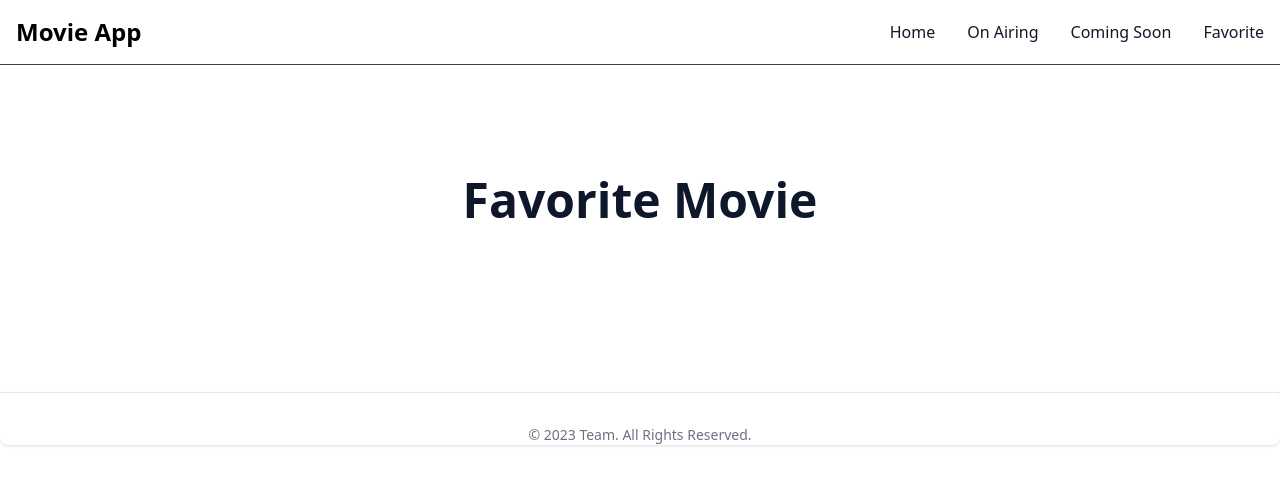
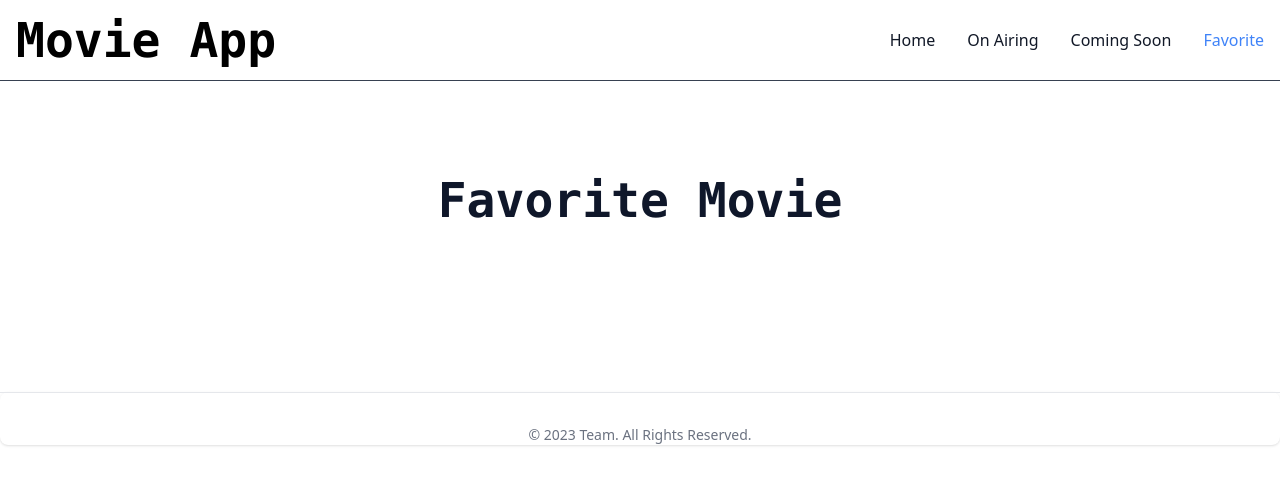
Before and after one commit to mraf19/movie-app, a Next.js app: page /favorite in a window 1280 px wide. Shown: the top 484 px of the page. Built offline with nearby package versions, Linux system fonts and the light colour scheme.

Commit message:
make navbar more interactive

```diff
--- a/components/Navbar.tsx
+++ b/components/Navbar.tsx
@@ -1,10 +1,13 @@
+import { useRouter } from "next/router";
 import Link from "next/link";
+
 export default function Navbar() {
+  const router = useRouter();
   return (
     <nav className="fixed top-0 w-full border-b-[1px] border-gray-700 bg-white  dark:bg-gray-900">
       <div className="max-w-screen-xl flex flex-wrap items-center justify-between mx-auto p-4">
         <a href="/" className="flex items-center justify-start">
-          <span className="self-center text-2xl font-semibold whitespace-nowrap dark:text-white">
+          <span className="self-center text-5xl font-semibold whitespace-nowrap dark:text-white font-mono">
             Movie App
           </span>
         </a>
@@ -13,7 +16,9 @@ export default function Navbar() {
             <li>
               <Link
                 href="/"
-                className="block py-2 pl-3 pr-4 text-gray-900 md:active:text-blue-700 md:hover:text-blue-700 bg-blue-700 rounded md:bg-transparent md:p-0 dark:text-white md:dark:text-blue-500"
+                className={`block py-2 pl-3 pr-4 ${
+                  router.route === "/" ? "text-blue-500" : "text-gray-900"
+                } md:active:text-blue-700 md:hover:text-blue-700 bg-blue-700 rounded md:bg-transparent md:p-0 dark:text-white md:dark:text-blue-500`}
               >
                 Home
               </Link>
@@ -21,7 +26,9 @@ export default function Navbar() {
             <li>
               <Link
                 href="/on-air"
-                className="block py-2 pl-3 pr-4 text-gray-900 rounded hover:bg-gray-100 md:hover:bg-transparent md:border-0 md:hover:text-blue-700 md:p-0 dark:text-white md:dark:hover:text-blue-500 dark:hover:bg-gray-700 dark:hover:text-white md:dark:hover:bg-transparent"
+                className={`block py-2 pl-3 pr-4 ${
+                  router.route === "/on-air" ? "text-blue-500" : "text-gray-900"
+                } rounded hover:bg-gray-100 md:hover:bg-transparent md:border-0 md:hover:text-blue-700 md:p-0 dark:text-white md:dark:hover:text-blue-500 dark:hover:bg-gray-700 dark:hover:text-white md:dark:hover:bg-transparent`}
               >
                 On Airing
               </Link>
@@ -29,7 +36,11 @@ export default function Navbar() {
             <li>
               <Link
                 href="/coming-soon"
-                className="block py-2 pl-3 pr-4 text-gray-900 rounded hover:bg-gray-100 md:hover:bg-transparent md:border-0 md:hover:text-blue-700 md:p-0 dark:text-white md:dark:hover:text-blue-500 dark:hover:bg-gray-700 dark:hover:text-white md:dark:hover:bg-transparent"
+                className={`block py-2 pl-3 pr-4 ${
+                  router.route === "/coming-soon"
+                    ? "text-blue-500"
+                    : "text-gray-900"
+                } rounded hover:bg-gray-100 md:hover:bg-transparent md:border-0 md:hover:text-blue-700 md:p-0 dark:text-white md:dark:hover:text-blue-500 dark:hover:bg-gray-700 dark:hover:text-white md:dark:hover:bg-transparent`}
               >
                 Coming Soon
               </Link>
@@ -37,7 +48,11 @@ export default function Navbar() {
             <li>
               <Link
                 href="/favorite"
-                className="block py-2 pl-3 pr-4 text-gray-900 rounded hover:bg-gray-100 md:hover:bg-transparent md:border-0 md:hover:text-blue-700 md:p-0 dark:text-white md:dark:hover:text-blue-500 dark:hover:bg-gray-700 dark:hover:text-white md:dark:hover:bg-transparent"
+                className={`block py-2 pl-3 pr-4 ${
+                  router.route === "/favorite"
+                    ? "text-blue-500"
+                    : "text-gray-900"
+                } rounded hover:bg-gray-100 md:hover:bg-transparent md:border-0 md:hover:text-blue-700 md:p-0 dark:text-white md:dark:hover:text-blue-500 dark:hover:bg-gray-700 dark:hover:text-white md:dark:hover:bg-transparent`}
               >
                 Favorite
               </Link>
--- a/pages/coming-soon.tsx
+++ b/pages/coming-soon.tsx
@@ -4,7 +4,7 @@ export default function ComingSoonPage() {
   return (
     <>
       <div className="container mx-auto mt-44 mb-32">
-        <h1 className="text-center text-5xl font-bold text-slate-900">
+        <h1 className="text-center text-5xl font-mono font-bold text-slate-900">
           Coming Soon Movie
         </h1>
         <div className="flex flex-wrap items-center justify-center gap-10 mt-10 mx-auto"></div>
--- a/pages/favorite.tsx
+++ b/pages/favorite.tsx
@@ -4,7 +4,7 @@ export default function Favorite() {
   return (
     <>
       <div className="container mx-auto mt-44 mb-32">
-        <h1 className="text-center text-5xl font-bold text-slate-900">
+        <h1 className="text-center text-5xl font-bold font-mono text-slate-900">
           Favorite Movie
         </h1>
         <div className="flex flex-wrap items-center justify-center gap-10 mt-10 mx-auto"></div>
--- a/pages/index.tsx
+++ b/pages/index.tsx
@@ -6,7 +6,7 @@ export default function Home({ movies }: MoviesType) {
   return (
     <>
       <div className="container mx-auto mt-44 mb-32">
-        <h1 className="text-center text-5xl font-bold text-slate-900">
+        <h1 className="text-center text-5xl font-bold font-mono text-slate-900">
           Movie App
         </h1>
         <div className="flex flex-wrap items-center justify-center gap-10 mt-10 mx-auto">
--- a/pages/on-air.tsx
+++ b/pages/on-air.tsx
@@ -5,7 +5,7 @@ export default function OnAirPage() {
     <>
       <>
         <div className="container mx-auto mt-44 mb-32">
-          <h1 className="text-center text-5xl font-bold text-slate-900">
+          <h1 className="text-center text-5xl font-mono font-bold text-slate-900">
             On Airing Movie
           </h1>
           <div className="flex flex-wrap items-center justify-center gap-10 mt-10 mx-auto"></div>
```
